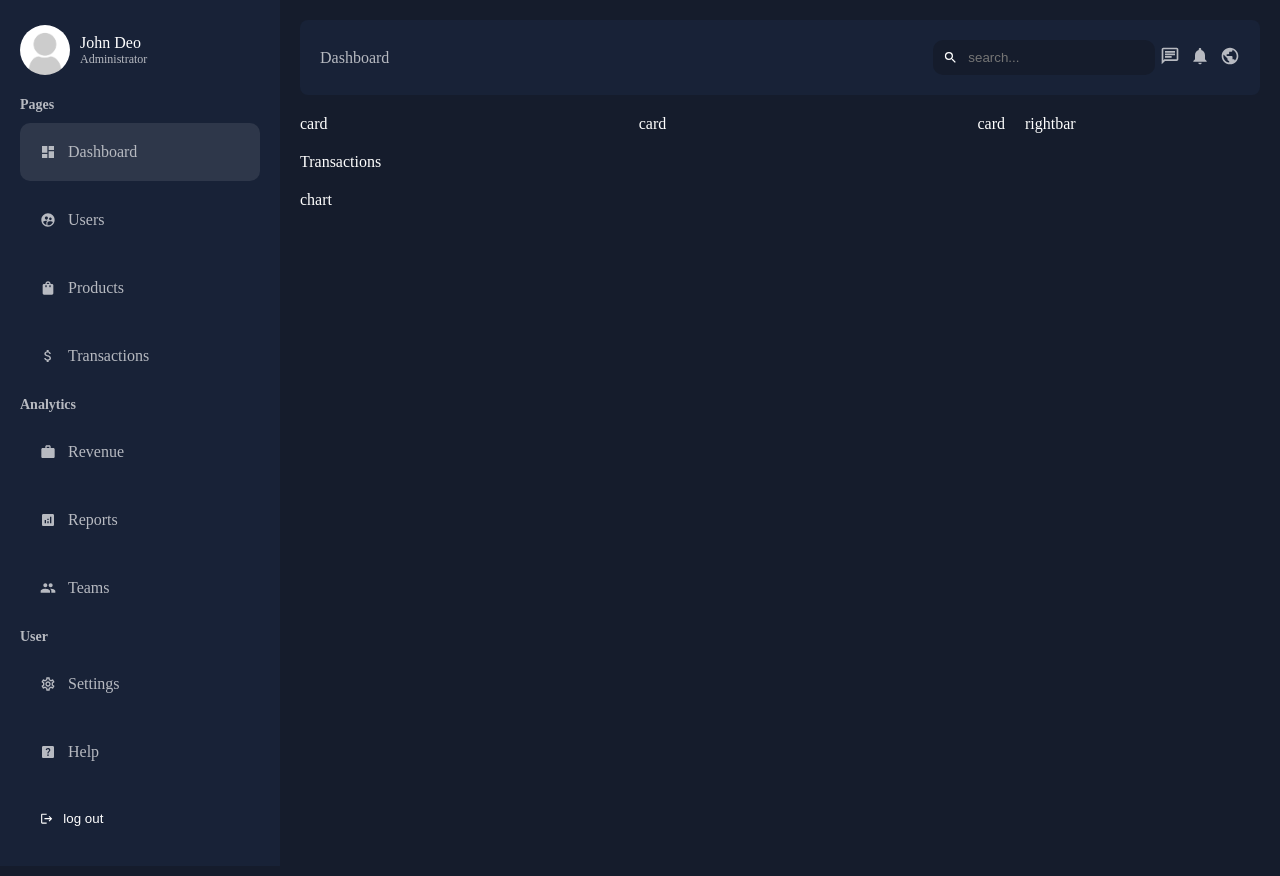
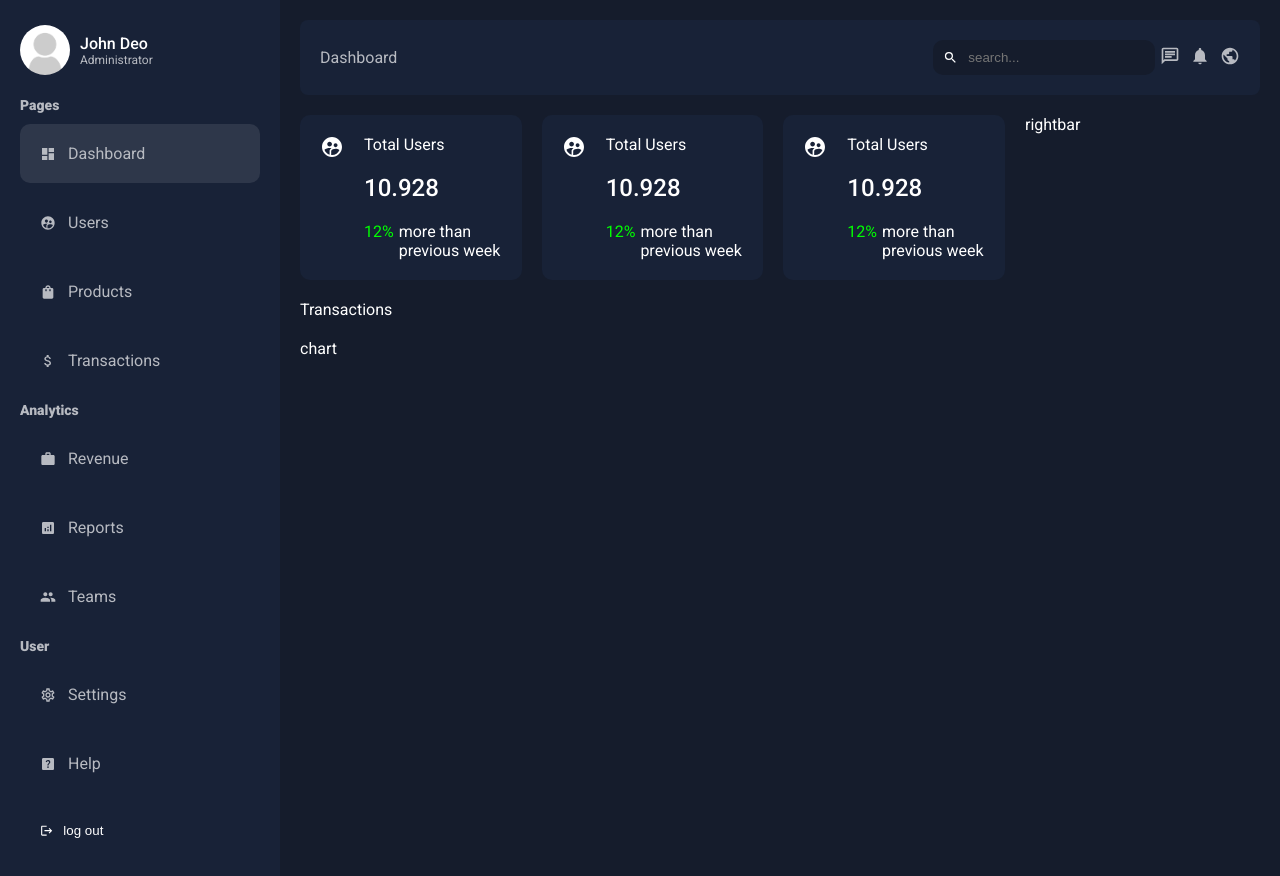
Before and after one commit to hjali7/admin-dashboard-next, a Next.js app in the folder admin-dashboard-next/: page /dashboard in a window 1280 px wide. Built offline with nearby package versions, Linux system fonts and the light colour scheme.

Commit message:
change font family and styles card.

```diff
--- a/admin-dashboard-next/app/dashboard/layout.jsx
+++ b/admin-dashboard-next/app/dashboard/layout.jsx
@@ -1,6 +1,6 @@
 import Sidebar from '../ui/dashboard/sildebar/sidebar';
 import Navbar from '../ui/dashboard/navbar/navbar';
-import styles from '@/app/ui/dashboard/dashboard.module.css'
+import styles from '@/ui/dashboard/dashboard.module.css'
 
 export default function layout({children}) {
   return (
--- a/admin-dashboard-next/app/layout.js
+++ b/admin-dashboard-next/app/layout.js
@@ -1,7 +1,7 @@
-import { Inter } from "next/font/google";
+import { Roboto } from "next/font/google";
 import "./ui/globals.css";
 
-const inter = Inter({ subsets: ["latin"] });
+const roboto = Roboto({ subsets: ["latin"]  , weight : ["100","300","400" , "500" ,"500" ,"900"]});
 
 export const metadata = {
   title: "Admin Dashboard",
@@ -11,7 +11,7 @@ export const metadata = {
 export default function RootLayout({ children }) {
   return (
     <html lang="en">
-      <body>{children}</body>
+      <body className={roboto.className}>{children}</body>
     </html>
   );
 }
--- a/admin-dashboard-next/app/ui/dashboard/card/card.jsx
+++ b/admin-dashboard-next/app/ui/dashboard/card/card.jsx
@@ -1,7 +1,16 @@
-import React from 'react'
-
+import styles from './card.module.css';
+import { MdSupervisedUserCircle } from 'react-icons/md';
 export default function Card() {
   return (
-    <div>card</div>
-  )
-}
+    <div className={styles.container}>
+      <div className={styles.icon}>
+        <MdSupervisedUserCircle size={24}/>
+      </div>
+      <div className={styles.content}>
+        <span className={styles.title}>Total Users</span>
+        <span className={styles.number}>10.928</span>
+        <div className={styles.details}><span className={styles.positive}>12%</span>more than previous week</div>
+      </div>
+    </div>
+  );
+};
--- a/admin-dashboard-next/app/ui/dashboard/card/card.module.css
+++ b/admin-dashboard-next/app/ui/dashboard/card/card.module.css
@@ -0,0 +1,37 @@
+.container {
+    display:flex;
+    gap:20px;
+    padding:20px;
+    background-color:var(--bgSoft);
+    border-radius:10px;
+    cursor: pointer;
+    width:100%;
+}
+
+.container:hover {
+    background-color: var(--bgHover);
+}
+
+.content{
+    display: flex;
+    flex-direction:column;
+    gap:20px;
+}
+
+.number {
+    font-size:24px;
+    font-weight:500;
+}
+
+.details {
+    display : flex ;
+    gap:5px;
+}
+
+.positive {
+    color:lime;
+}
+
+.negetive {
+    color:red;
+}
--- a/admin-dashboard-next/app/ui/globals.css
+++ b/admin-dashboard-next/app/ui/globals.css
@@ -1,6 +1,7 @@
 :root {
     --bg : #151c2c ;
     --bgSoft : #182237;
+    --bgHover: #2e374a;
     --text : #fff;
     --textSoft: #b7bac1;
 }
--- a/admin-dashboard-next/package.json
+++ b/admin-dashboard-next/package.json
@@ -9,6 +9,7 @@
     "lint": "next lint"
   },
   "dependencies": {
+    "@next/font": "^14.1.0",
     "next": "14.1.0",
     "react": "^18",
     "react-dom": "^18",
```
Also changed, not shown: 1 other file (tests, documents, lock files or other folders).
